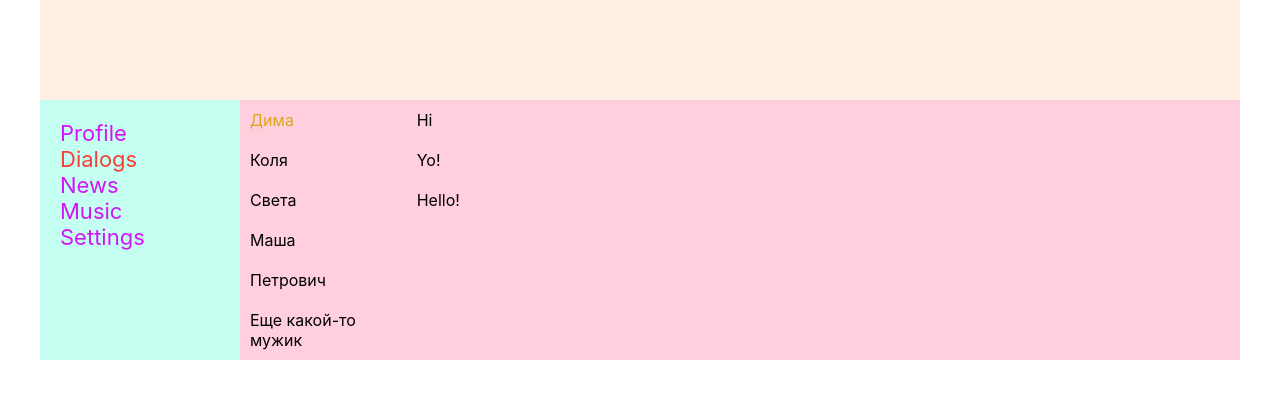
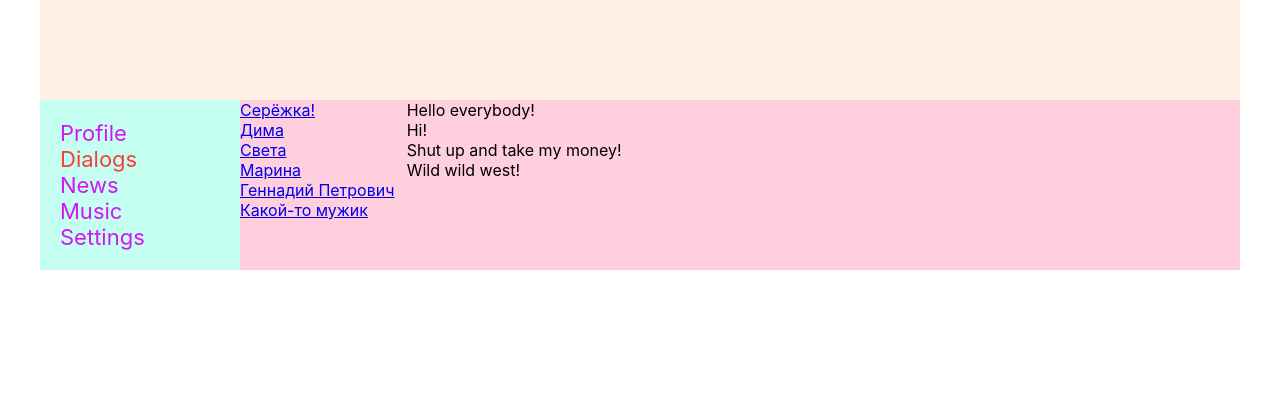
Before and after one commit to Xarizmo/Social_network, a React (Create React App) app: page /dialogs in a window 1280 px wide. Shown: the top 398 px of the page. Built offline with nearby package versions, Linux system fonts and the light colour scheme.

Commit message:
Route exact & props for Dialogs (22-23)

```diff
--- /dev/null
+++ b/src/Components/Dialogs/Dialog/DialogItem.jsx
@@ -0,0 +1,16 @@
+import React from 'react';
+import s from './DialogItem.module.css';
+import {NavLink} from "react-router-dom";
+
+const DialogItem = (props) => {
+
+    let path = '/dialogs/' + props.id;
+
+    return (
+      <div className={s.dialog + ' ' + s.active}>
+          <NavLink to={path}>{props.name}</NavLink>
+      </div>
+    )
+}
+
+export default DialogItem;
--- a/src/Components/Dialogs/Dialogs.jsx
+++ b/src/Components/Dialogs/Dialogs.jsx
@@ -1,21 +1,24 @@
 import React from 'react';
 import s from './Dialogs.module.css';
+import DialogItem from "./Dialog/DialogItem";
+import Message from "./Message/Message";
 
 const Dialogs = (props) => {
   return (
     <div className={s.dialogs}>
       <div className={s.dialogs_items}>
-          <div className={s.dialog + ' ' + s.active}>Дима</div>
-          <div className={s.dialog}>Коля</div>
-          <div className={s.dialog}>Света</div>
-          <div className={s.dialog}>Маша</div>
-          <div className={s.dialog}>Петрович</div>
-          <div className={s.dialog}>Еще какой-то мужик</div>
+        <DialogItem name='Серёжка!' id='1'/>
+        <DialogItem name='Дима' id='2'/>
+        <DialogItem name='Света' id='3'/>
+        <DialogItem name='Марина' id='4'/>
+        <DialogItem name='Геннадий Петрович' id='5'/>
+        <DialogItem name='Какой-то мужик' id='6'/>
       </div>
       <div className={s.messages}>
-          <div className={s.message}>Hi</div>
-          <div className={s.message}>Yo!</div>
-          <div className={s.message}>Hello!</div>
+        <Message messageText='Hello everybody!'/>
+        <Message messageText='Hi!'/>
+        <Message messageText='Shut up and take my money!'/>
+        <Message messageText='Wild wild west!'/>
       </div>
     </div>
   )
--- /dev/null
+++ b/src/Components/Dialogs/Message/Message.jsx
@@ -0,0 +1,10 @@
+import React from 'react';
+import s from './Message.module.css';
+
+const Message = (props) => {
+  return (
+    <div className={s.message}>{props.messageText}</div>
+  )
+}
+
+export default Message;
--- a/src/Components/Profile/Profile.jsx
+++ b/src/Components/Profile/Profile.jsx
@@ -1,15 +1,12 @@
 import React from 'react';
 import s from './Profile.module.css';
 import MyPosts from "./MyPosts/MyPosts";
+import ProfileInfo from "./ProfileInfo/ProfileInfo";
 
 const Profile = (props) => {
   return (
     <div>
-      <div className={s.content_top_bg}>
-      </div>
-      <div>
-        ava+description
-      </div>
+      <ProfileInfo/>
       <MyPosts/>
     </div>
   )
--- /dev/null
+++ b/src/Components/Profile/ProfileInfo/ProfileInfo.jsx
@@ -0,0 +1,16 @@
+import React from 'react';
+import s from './ProfileInfo.module.css';
+
+const ProfileInfo = (props) => {
+  return (
+    <div>
+      <div className={s.content_top_bg}>
+      </div>
+      <div>
+        ava+description
+      </div>
+    </div>
+  )
+}
+
+export default ProfileInfo;
--- /dev/null
+++ b/src/Components/Profile/ProfileInfo/ProfileInfo.module.css
@@ -0,0 +1,5 @@
+.content_top_bg {
+    background: url(https://avatars.mds.yandex.net/get-pdb/1906603/2f4899d7-f772-4e28-b9e0-9b58dee87335/s1200) no-repeat;
+    background-size: cover;
+    padding: 175px 0;
+}
```
Also changed, not shown: src/Components/Dialogs/Dialog/DialogItem.module.css (added), src/Components/Dialogs/Message/Message.module.css (added). Lines whose indentation alone changed are shown as unchanged.
